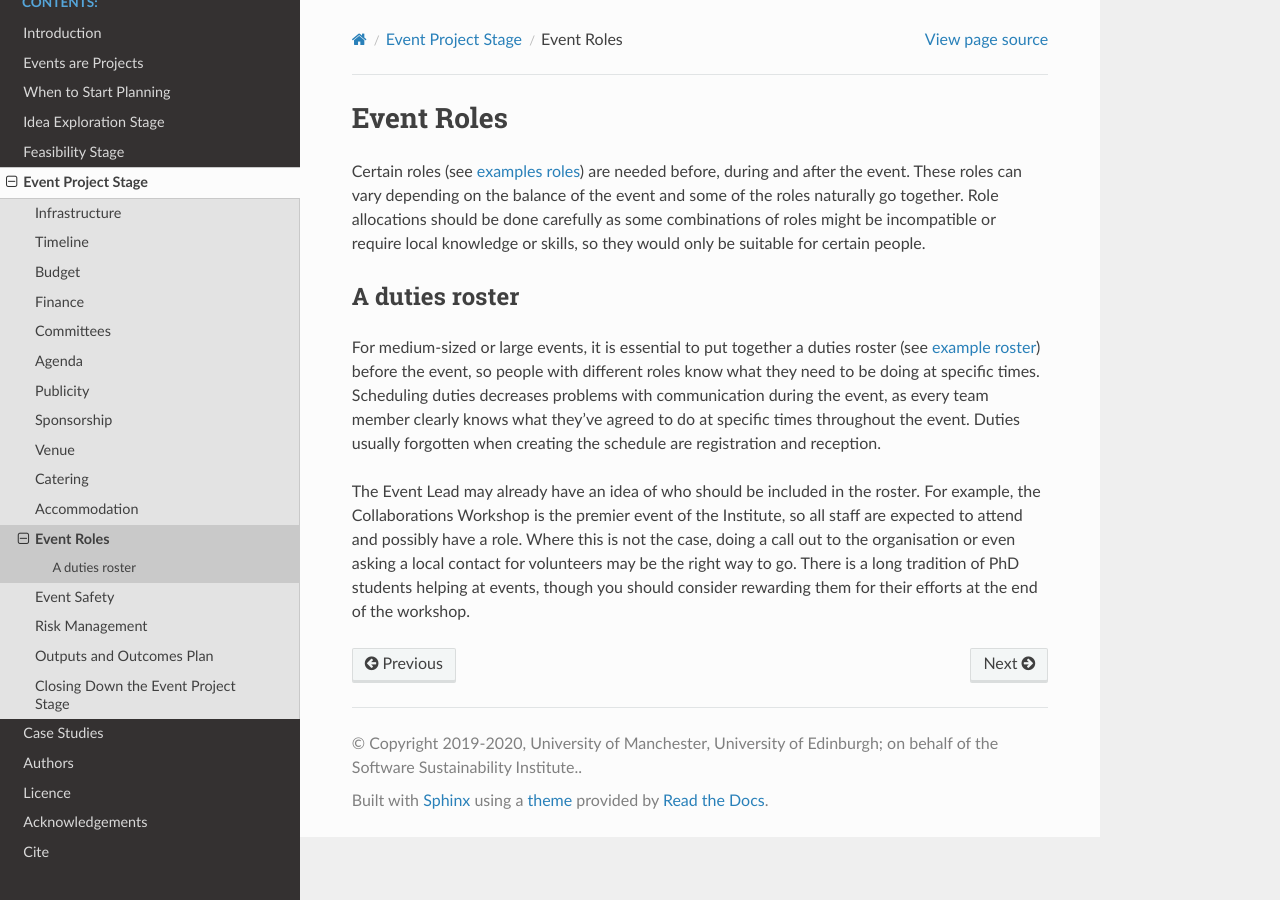
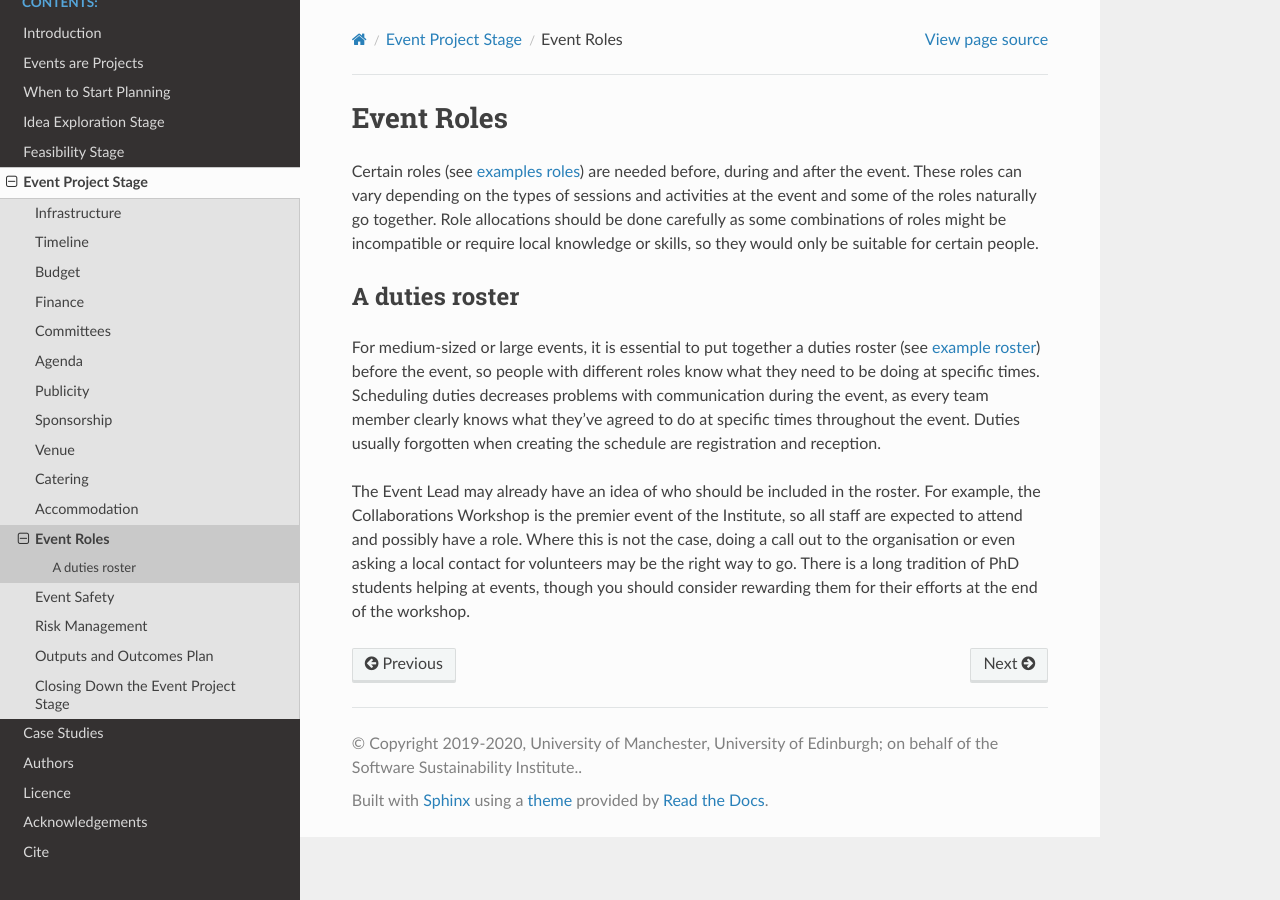
Before and after one commit to softwaresaved/event-organisation-guide, a Sphinx documentation site: the page built from docs/eog/eps-event-roles.rst, in a window 1280 px wide. Built offline with Sphinx 7.4.7 and the Read the Docs theme 2.0.0, drawn with Linux system fonts in a browser that asks for light colours.

Commit message:
clarifying balance of the event #62

```diff
--- a/docs/eog/case-studies/cw20/agenda.rst
+++ b/docs/eog/case-studies/cw20/agenda.rst
@@ -33,7 +33,7 @@ We then asked participants to write down their answers in the note-taking docume
 Keynote Talks (Informing)
 ^^^^^^^^^^^^^^^^^^^^^^^^^^
 
-Keynote speakers were contacted prior to the event to confirm the time of their talk and its format.
+Keynote speakers were contacted prior to the event to confirm the time, length and format of their talk.
 
 The Chair of the session introduced the speaker and reminded the participants that they could take notes and ask questions in the collaborative notes. A link to the slides was also shared here.
 
--- a/docs/eog/eps-event-roles.rst
+++ b/docs/eog/eps-event-roles.rst
@@ -6,7 +6,7 @@ Event Roles
 Certain roles
 (see `examples roles <https://zenodo.org/record/3967427>`_)
 are needed before, during and after the event. These roles can vary
-depending on the balance of the event and some of the roles naturally go together. Role allocations should be done carefully as some combinations of roles might be incompatible or require local knowledge or skills, so they would only be suitable for certain people.
+depending on the types of sessions and activities at the event and some of the roles naturally go together. Role allocations should be done carefully as some combinations of roles might be incompatible or require local knowledge or skills, so they would only be suitable for certain people.
 
 A duties roster
 ***************
```
Also changed, not shown: docs/eog/case-studies/cw20/venue.rst (deleted, +0 -9 lines).
